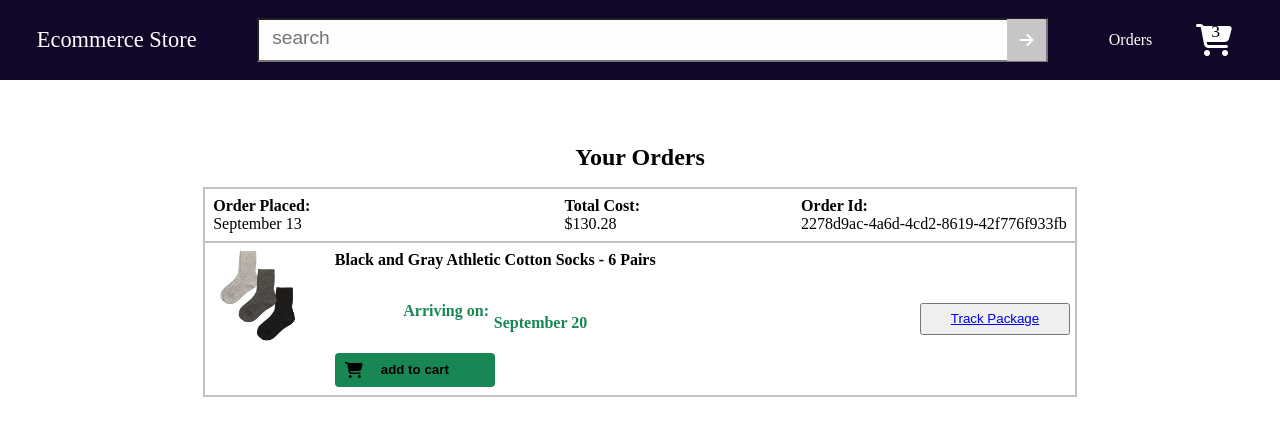
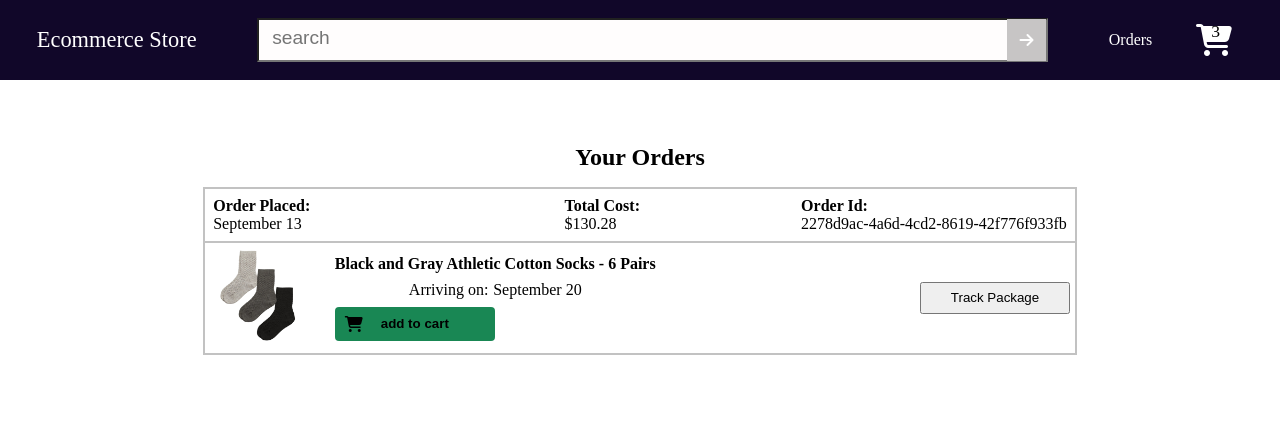
Before and after one commit to Ahsanulhaq01/Intermediate-React-Project, a React (Vite) app in the folder ecommerce-fronted/: page /orders in a window 1280 px wide. Shown: the top 436 px of the page. Built offline with nearby package versions, Linux system fonts and the light colour scheme.

Commit message:
complete the html for all pages

```diff
--- a/ecommerce-fronted/src/pages/Orders.jsx
+++ b/ecommerce-fronted/src/pages/Orders.jsx
@@ -1,4 +1,3 @@
-import React from "react";
 import Header from "../components/Header";
 import { Link } from "react-router";
 import "./orders.css";
@@ -39,11 +38,12 @@ function Orders() {
         <div className="text-and-button">
           <div className="product-text">
             <p className="product-name">Black and Gray Athletic Cotton Socks - 6 Pairs</p>
-            <div className="delivery-data">
+            <div className="order-delivery-data">
                 <p className="delivery-text">
                   Arriving on:
                 </p>
-                <p className="delivery-date"> September 20</p>
+                <p className="order-delivery-date"> September 20</p>
+
             </div>
             <div className="add-to-cart">
               <i className="fa-solid fa-cart-shopping"></i>
--- a/ecommerce-fronted/src/pages/orders.css
+++ b/ecommerce-fronted/src/pages/orders.css
@@ -79,11 +79,11 @@
   font-weight: bold;
 }
 
-.delivery-data {
+.order-delivery-data {
   display: flex;
   gap: 0.3rem;
   align-items: center;
-  justify-content: flex-start;
+  justify-content: center;
   flex-wrap: wrap;
   width: 100%;
 }
@@ -117,6 +117,10 @@
   width: auto;
   min-width: 150px;
   margin-right: 0;
+}
+.track-button a{
+  color: black;
+  text-decoration: none;
 }
 
 .track-button button {
```
